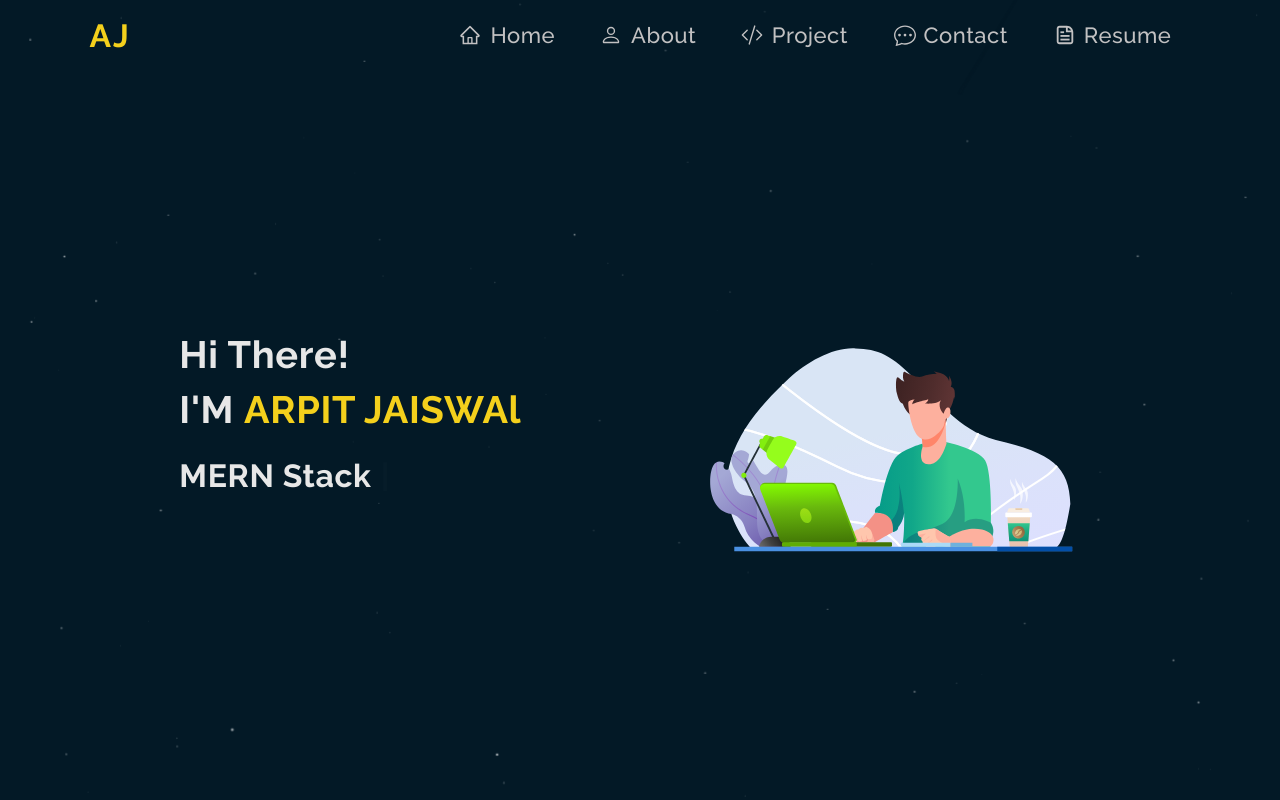
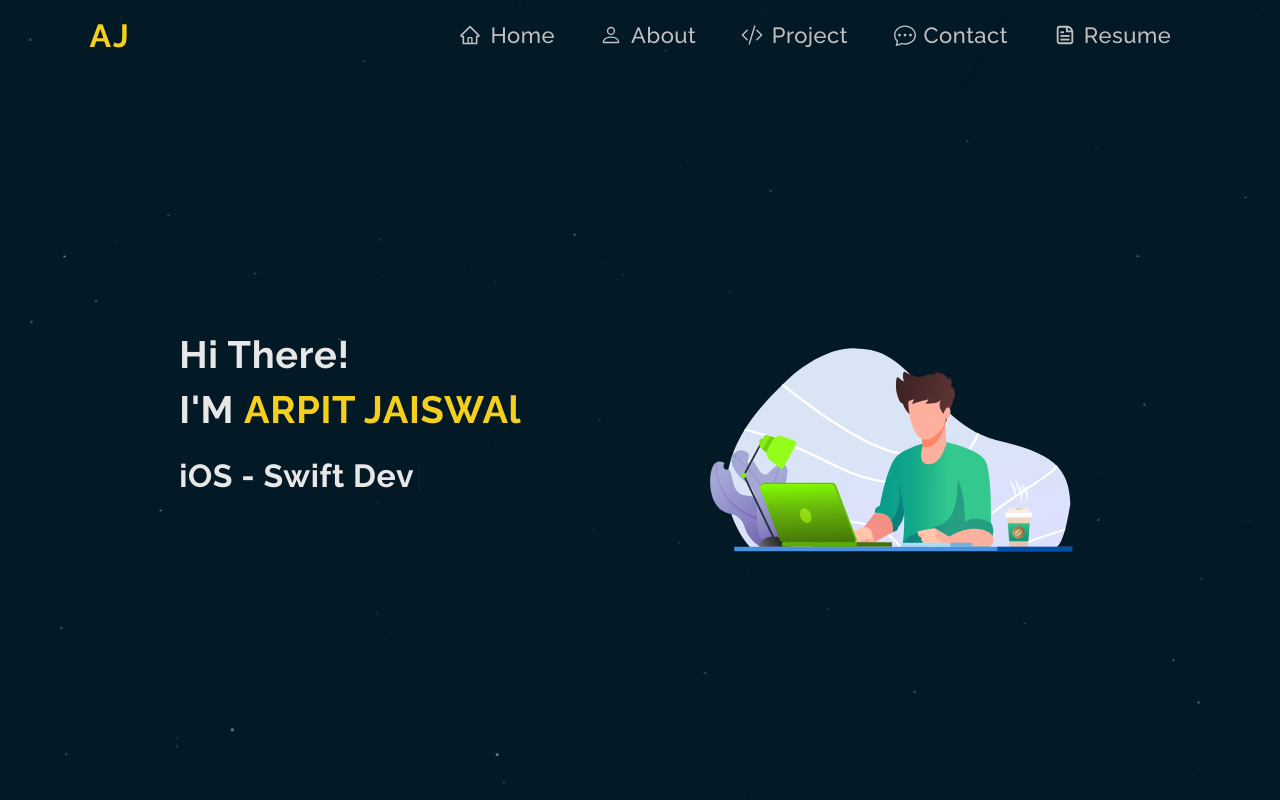
Before and after one commit to arpitjaiswal12/MY_PORTFOLIO, a React (Create React App) app in the folder Frontend_2/: page / in a window 1280 px wide. Shown: the top 800 px of the page. Built offline with nearby package versions, Linux system fonts and the light colour scheme.

Commit message:
[refactor] (skill section) : Add swift and uikit as skills

```diff
--- a/Frontend_2/src/Components/Skills.js
+++ b/Frontend_2/src/Components/Skills.js
@@ -2,11 +2,14 @@ import React from "react";
 import { CgCPlusPlus } from "react-icons/cg";
 import {
   FaReact,
+  FaSwift,
   FaGitAlt,
   FaGithub,
   FaNpm,
   FaBootstrap,
   FaHtml5,
+  FaUikit,
+
 } from "react-icons/fa";
 import { DiNodejs, DiJavascript1 } from "react-icons/di";
 import {
@@ -21,6 +24,8 @@ import {
 const Skills = ({ skill }) => {
   const icon = {
     "C++": <CgCPlusPlus />,
+    Swift: <FaSwift />,
+    UIKit: <FaUikit />,
     Postman: <SiPostman />,
     React: <FaReact />,
     Javascript: <DiJavascript1 />,
--- a/Frontend_2/src/Components/Typed.js
+++ b/Frontend_2/src/Components/Typed.js
@@ -6,7 +6,7 @@ const Typed = () => {
     <div className="TypeEffect">
       <Typewriter
         options={{
-          strings: ['MERN Stack Developer','Backend Developer'],
+          strings: ['iOS - Swift Developer', 'MERN Stack Developer','Backend Developer'],
           autoStart: true,
           loop: true,
           delay: 70,
```
